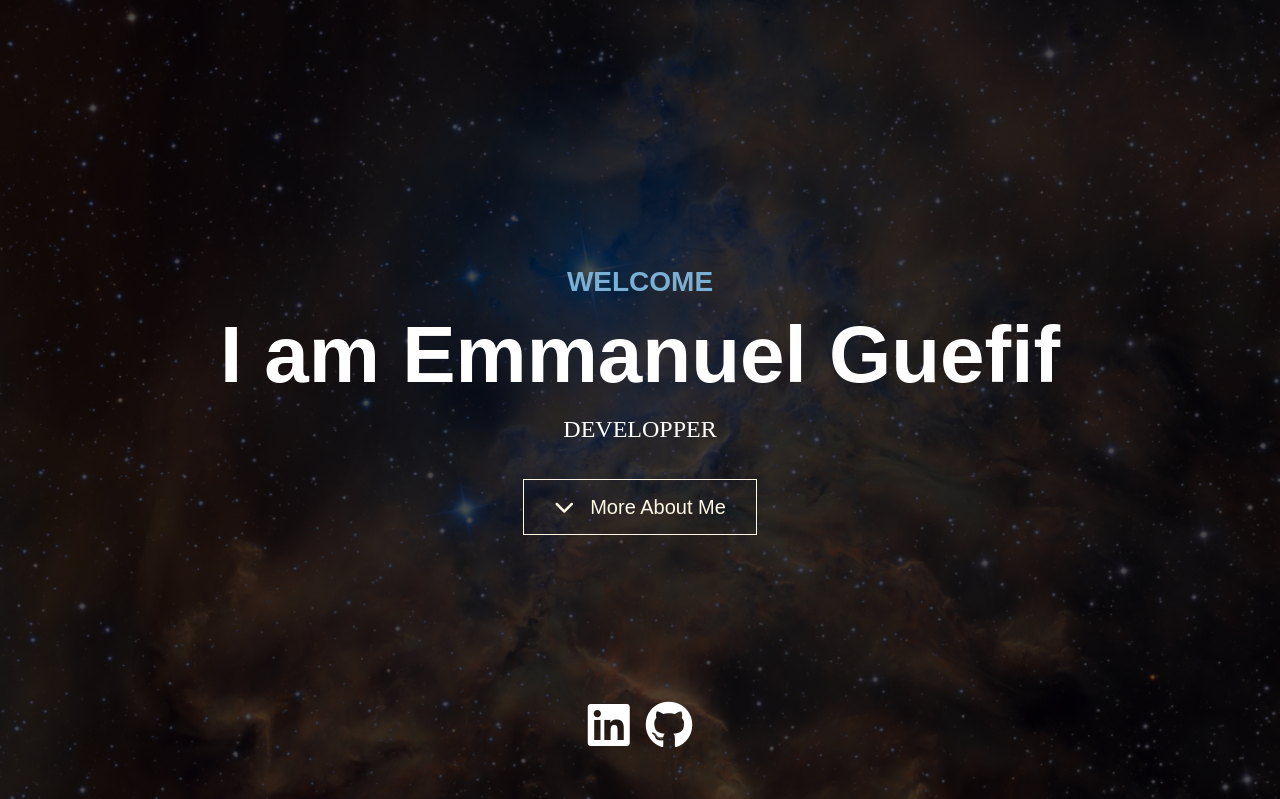
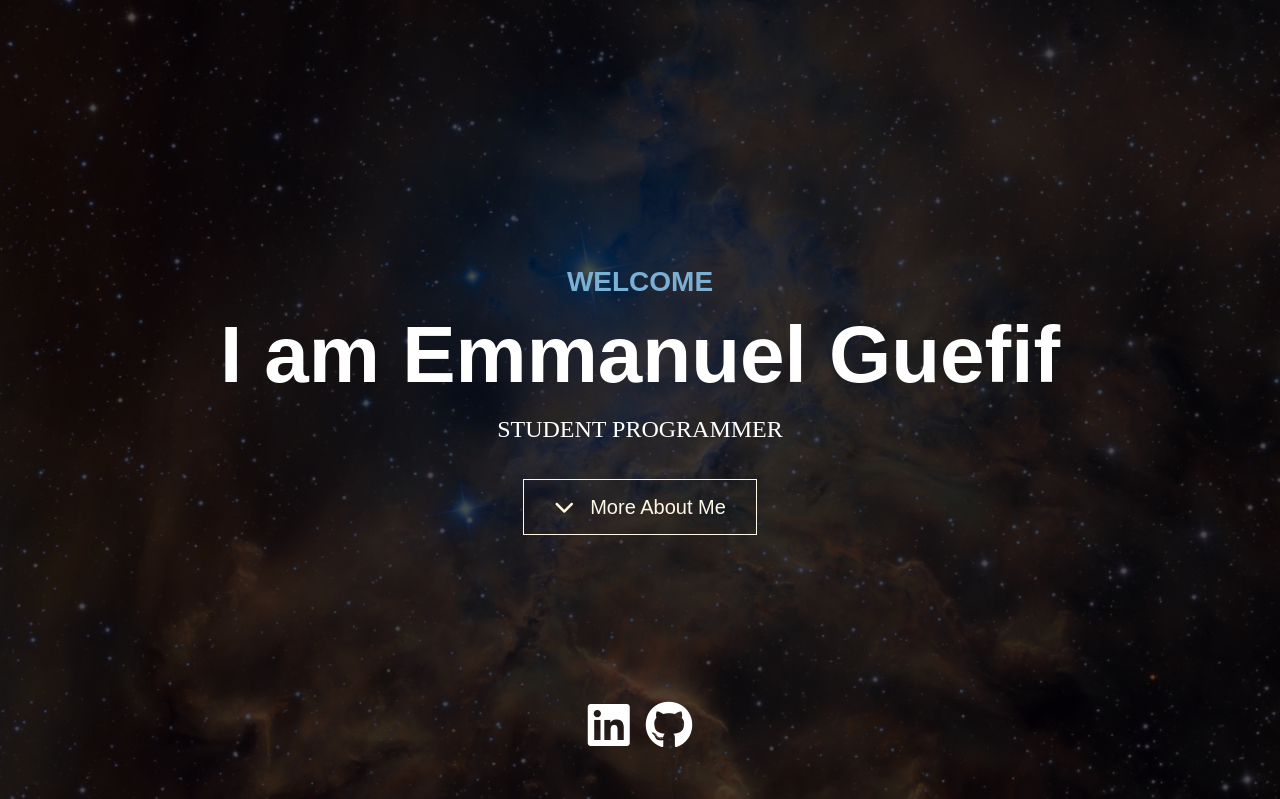
Before and after one commit to eguefif/portfolio, a Django app: page / in a window 1280 px wide. Shown: the top 799 px of the page. Run offline with Django 4.2, Linux system fonts and the light colour scheme; data that the repository does not hold is empty; some libraries are stand-ins or nearby versions.

Commit message:
Changed role

```diff
--- a/portfolio/pf/templates/pf/index.html
+++ b/portfolio/pf/templates/pf/index.html
@@ -31,7 +31,7 @@
                 </h5>
                 <h1 id="typing-text" class="display-1 fw-bold  text-white">
                 </h1>
-                <p class="roles text-white text-uppercase fs-4">Developper</p>
+                <p class="roles text-white text-uppercase fs-4">Student programmer</p>
                 <a href="#about" class="btn btn-outline-light btn-lg mt-3">
                     <div class="d-flex">
                         <div class="me-3">
```
